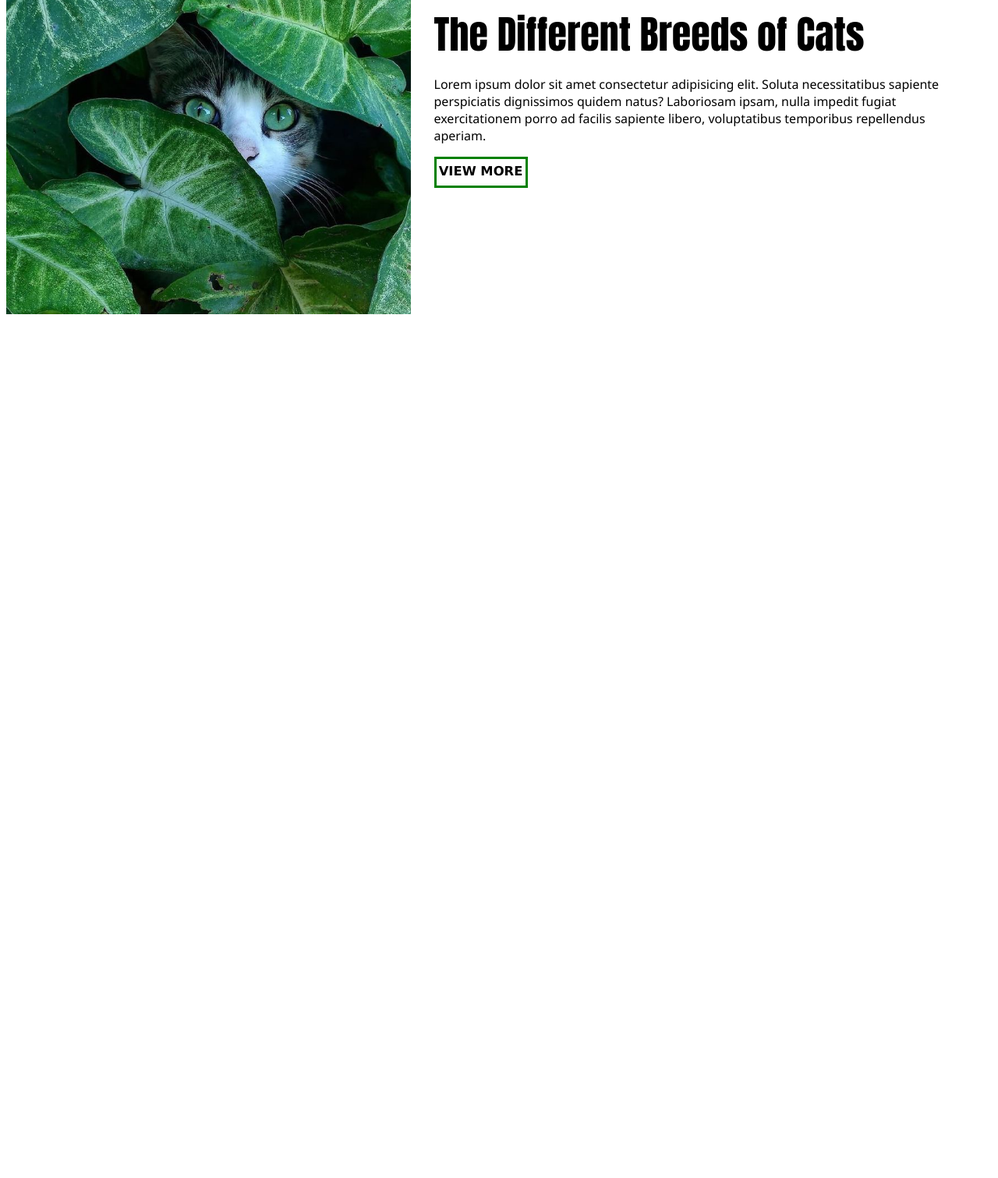
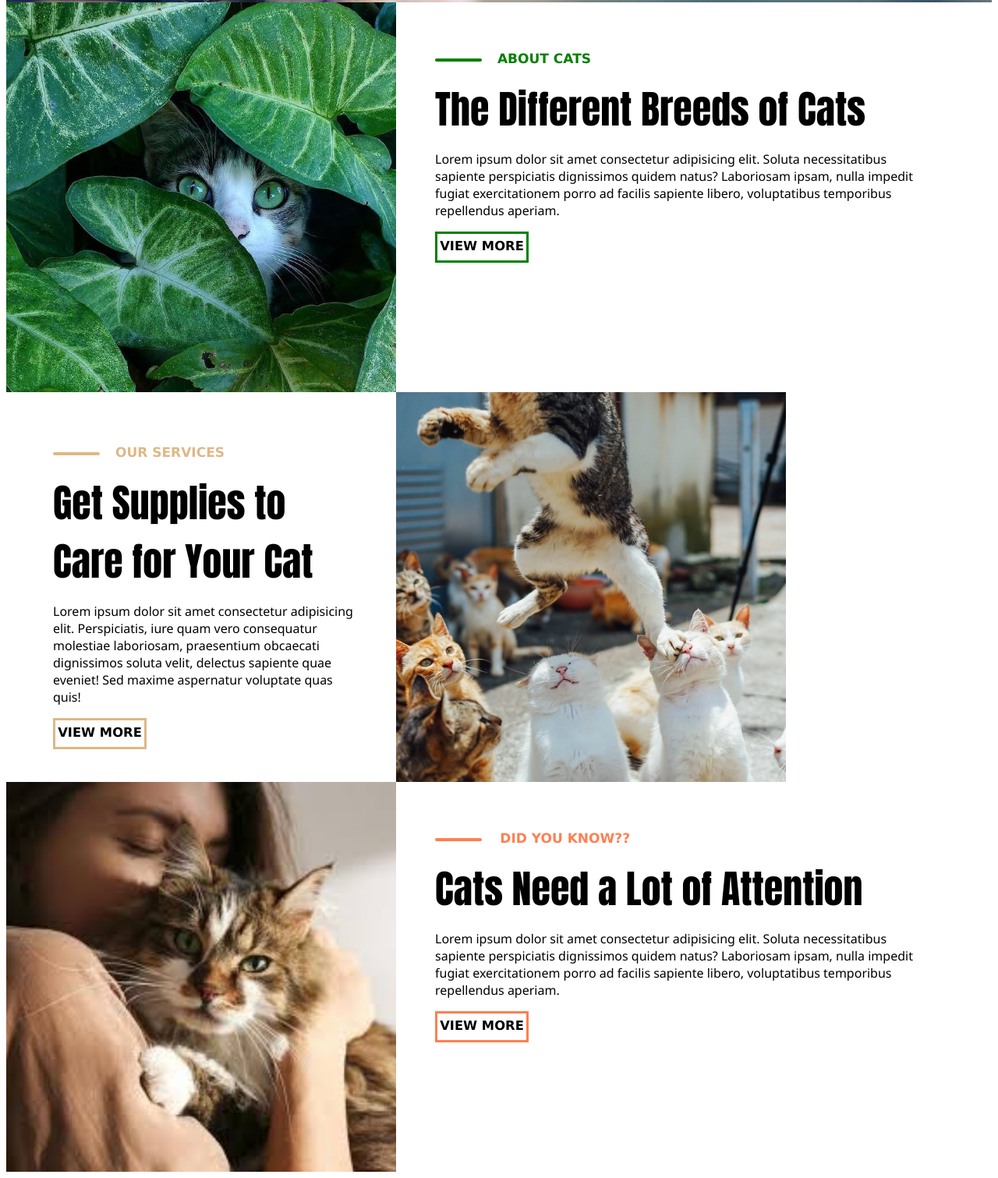
Before and after one commit to Mawaddah05/Personal-Project, a plain HTML site: page index.html in a window 1280 px wide. Shown: the part 505-2016 px from the top of the page at 78% size. Before the commit the page ends 912 px from the top, so only its background shows below. Drawn offline with Linux system fonts and the light colour scheme.

Commit message:
Added new elements

```diff
--- a/index.html
+++ b/index.html
@@ -15,24 +15,61 @@
     </section>
     <section class="two">
         <div class="pic1">
-            <img src="/Cuties/Cat in forest.jpg" alt="cat in winter" class="green">
+            <img src="/Cuties/Cat in forest.jpg" alt="cat in forest" class="green">
         </div>
         <div class="text1">
             <div class="textbox">
+                       <div class="lineabout">
                         <div class="line1"></div>
                         <h3 class="about">ABOUT CATS</h3>
+                       </div>
                         <header class="breeds">The Different Breeds of Cats</header>
                         <p class="lorem1">Lorem ipsum dolor sit amet consectetur adipisicing elit.
                          Soluta necessitatibus sapiente perspiciatis dignissimos quidem natus? Laboriosam ipsam, nulla impedit fugiat exercitationem porro ad facilis sapiente libero, voluptatibus temporibus repellendus aperiam.</p>
                         <div class="checkbox1">
                             <h3 class="more">VIEW MORE</h3>
                         </div>
-
             </div>
         </div>
     </section>
-    <section class="three"></section>
-    <section class="four"></section>
+    <section class="three">
+        <div class="textbox2">
+            <div class="lineservices">
+                <div class="line2"></div>
+                <h3 class="services">OUR SERVICES</h3>
+            </div>
+            <header class="supplies">Get Supplies to Care for Your Cat</header>
+            <p class="lorem2">Lorem ipsum dolor sit amet consectetur adipisicing elit. Perspiciatis, iure quam vero consequatur molestiae laboriosam,
+                praesentium obcaecati dignissimos soluta velit, delectus sapiente quae eveniet! Sed maxime aspernatur voluptate quas quis!
+            </p>
+            <div class="checkbox2">
+                <h3 class="more">VIEW MORE</h3>
+            </div>
+        </div>
+        <div class="pic1">
+             <img src="/Cuties/IMG-20230111-WA0011.jpg" alt="wintercat" class="winter">
+        </div>
+
+    </section>
+    <section class="four">
+        <div class="pic1">
+            <img src="/Cuties/girl with cat.jfif" alt="cat with owner" class="girl">
+        </div>
+        <div class="text1">
+            <div class="textbox">
+                       <div class="lineknow">
+                        <div class="line3"></div>
+                        <h3 class="know">DID YOU KNOW??</h3>
+                       </div>
+                        <header class="breeds">Cats Need a Lot of Attention</header>
+                        <p class="lorem1">Lorem ipsum dolor sit amet consectetur adipisicing elit.
+                         Soluta necessitatibus sapiente perspiciatis dignissimos quidem natus? Laboriosam ipsam, nulla impedit fugiat exercitationem porro ad facilis sapiente libero, voluptatibus temporibus repellendus aperiam.</p>
+                        <div class="checkbox3">
+                            <h3 class="more">VIEW MORE</h3>
+                        </div>
+            </div>
+        </div>
+    </section>
     <section class="five"></section>
     <section class="six"></section>
     <section class="seven"></section>
--- a/styles.css
+++ b/styles.css
@@ -8,7 +8,7 @@ body{
 
 }
 .one{
-    height: 400px;
+    height: 500px;
     /* width: 100%; */
     background-color: lightcoral;
     background-image: url(/Cuties/cat\ on\ couch.jpg);
@@ -40,16 +40,17 @@ body{
 }
 .two{
     display: flex;
-    height: 400px;
+    height: 500px;
 
 }
 .pic1{
     /* width:; */
-    height: 300px;
+    height: 400px;
 }
 .green{
     height: 500px;
-    /* width: 400px */
+    width: 500px;
+
 }
 .text1{
 
@@ -59,39 +60,44 @@ body{
   border-radius: 15px;
   /* background-color: aqua; */
   margin-top: 45px;
-  margin-left: 30px;
+  margin-left: 50px;
   margin-right: 45px;
 
+}
+.lineabout{
+    width: 200px;
+    display: flex;
+    justify-content: space-between;
+    width: 200px;
 }
 .line1{
     width: 60px;
     height: 4px;
     background-color: green;
     position: relative;
-    top:20px;
+    top:27px;
     border-radius: 2px;
 
 }
 .about{
-    text-align: center;
-    /* display: inline; */
+    /* text-align: center; */
     color: green;
     font-family: Verdana, Geneva, Tahoma, sans-serif;
     font-size: 17px;
     position: relative;
-    top:-10px;
-    right:60px
 }
-.breeds{
+header{
     text-align: left;
     font-family:Impact, Haettenschweiler, 'Arial Narrow Bold', sans-serif;
     font-size: 50px;
+    margin-right: 20px;
 
 }
 .lorem1{
     font-family:'Segoe UI', Tahoma, Geneva, Verdana, sans-serif;
     font-size: 16px;
     font-weight: 350;
+    margin-right: 50px;
 }
 .checkbox1{
     border: 3px solid green;
@@ -99,7 +105,7 @@ body{
     height: 40px;
     align-items: center;
     text-align: center;
-    /* font-family: Impact, Haettenschweiler, 'Arial Narrow Bold', sans-serif; */
+    font-family: Impact, Haettenschweiler, 'Arial Narrow Bold', sans-serif;
     font-size: 14px;
     font-weight: 100;
 
@@ -111,3 +117,95 @@ body{
     font-weight: 600;
 
 }
+.three{
+    display: flex;
+    height: 500px;
+}
+.textbox2{
+    width: 500px;
+}
+.lineservices{
+    display: flex;
+    width: 220px;
+    justify-content: space-between;
+    margin-top: 50px;
+    margin-left: 60px;
+    margin-right: 50px;
+}
+.line2{
+    width: 60px;
+    height: 4px;
+    background-color: burlywood;
+    position: relative;
+    top: 27px;
+    border-radius: 2px;
+}
+.services{
+    color: burlywood;
+    font-family: Verdana, Geneva, Tahoma, sans-serif;
+    font-size: 17px;
+    position: relative;
+}
+.supplies{
+    margin-left: 60px;
+    margin-right: 50px;
+}
+.winter{
+    height: 500px;
+    position: relative;
+    /* left:17px; */
+    width: 500px;
+}
+.lorem2{
+    font-family:'Segoe UI', Tahoma, Geneva, Verdana, sans-serif;
+    font-size: 16px;
+    font-weight: 350;
+    padding-right: 50px;
+    padding-left: 60px;
+}
+.checkbox2{
+    border: 3px solid burlywood;
+    width: 120px;
+    height: 40px;
+    align-items: center;
+    text-align: center;
+    font-size: 14px;
+    font-weight: 100;
+    margin-left: 60px;
+}
+.four{
+    display: flex;
+    height: 500px;
+}
+.girl{
+    height: 500px;
+    margin-top: 0px;
+}
+.lineknow{
+    display: flex;
+    justify-content: space-between;
+    width: 250px;
+}
+.line3{
+    width: 60px;
+    height: 4px;
+    background-color:coral;
+    position: relative;
+    top:27px;
+    border-radius: 2px;
+}
+.know{
+    color: coral;
+    font-family: Verdana, Geneva, Tahoma, sans-serif;
+    font-size: 17px;
+    position: relative;
+}
+.checkbox3{
+    border: 3px solid coral;
+    width: 120px;
+    height: 40px;
+    align-items: center;
+    text-align: center;
+    font-size: 14px;
+    font-weight: 100;
+}
```
Also changed, not shown: Cuties/girl with cat.jfif (added), Cuties/jumping cat.jfif (added), Cuties/look up.jpg (added), Cuties/norwegian.jfif (added), Cuties/orange cat.jpg (added), Cuties/orange tabby.jfif (added), Cuties/sqare twins.jfif (added), Cuties/staring cat.jfif (added).
